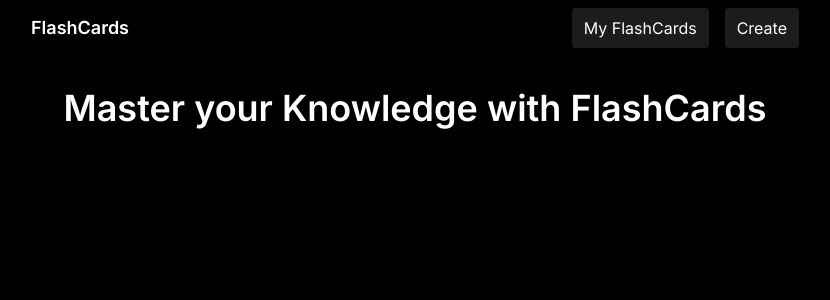
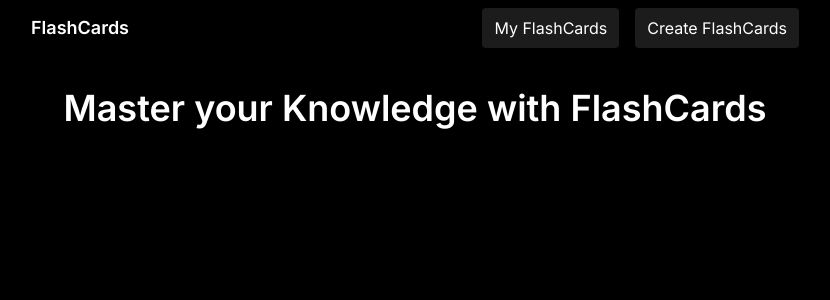
Before and after one commit to 8liam/flashcard, a Next.js app: page / in a window 1280 px wide. Shown: the top 300 px of the page, without its empty margins (225-1055 px from the left). Built offline with nearby package versions, Linux system fonts and the light colour scheme.

Commit message:
UI: Updated link titles.

```diff
--- a/app/components/navbar.tsx
+++ b/app/components/navbar.tsx
@@ -16,7 +16,7 @@ export default function Navbar() {
                         href="/create"
                         className="hover:bg-white hover:text-black bg-accent duration-300 px-3 py-2 rounded"
                     >
-                        Create
+                        Create FlashCards
                     </a>
                 </div>
             </div>
```
